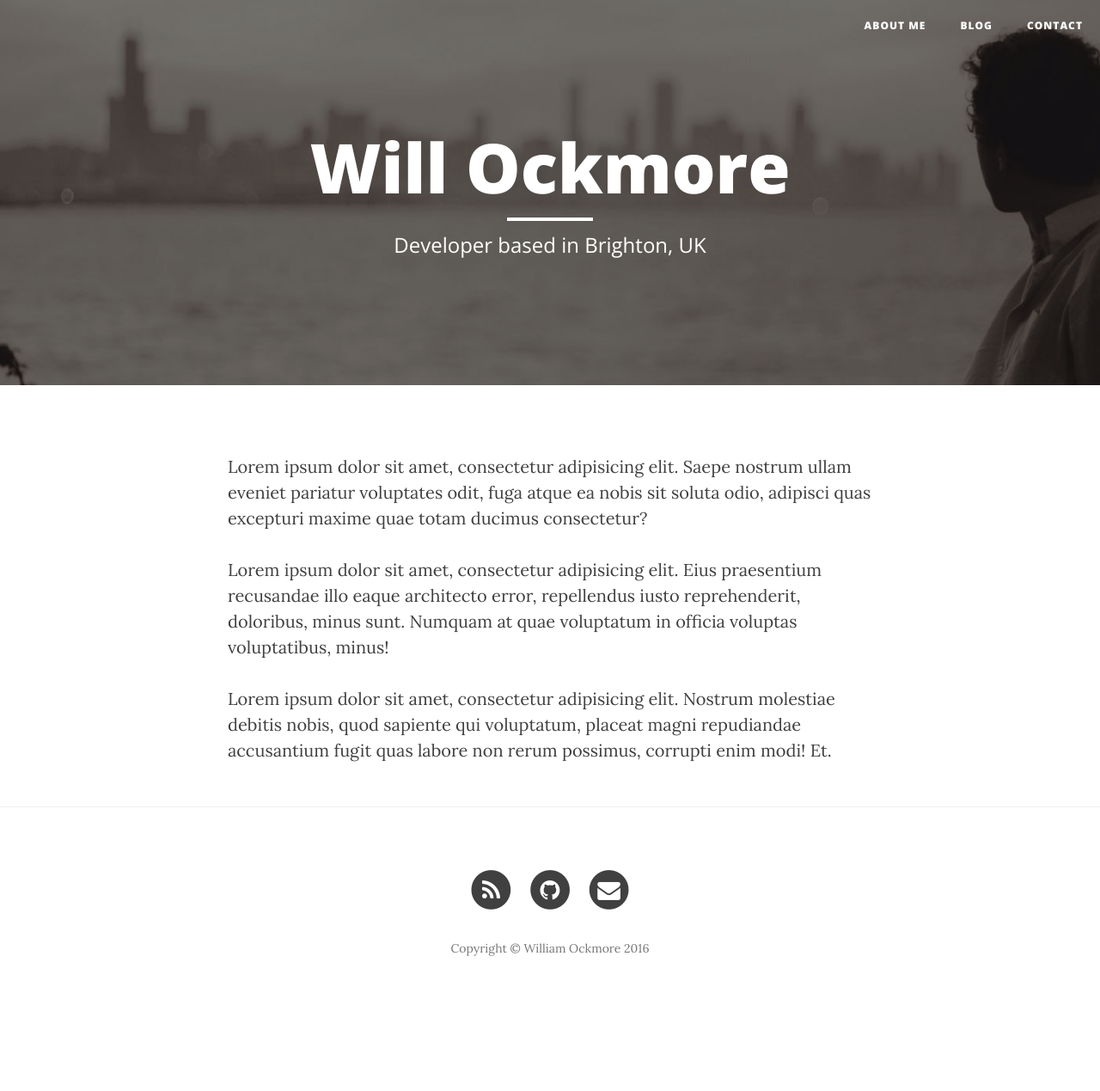
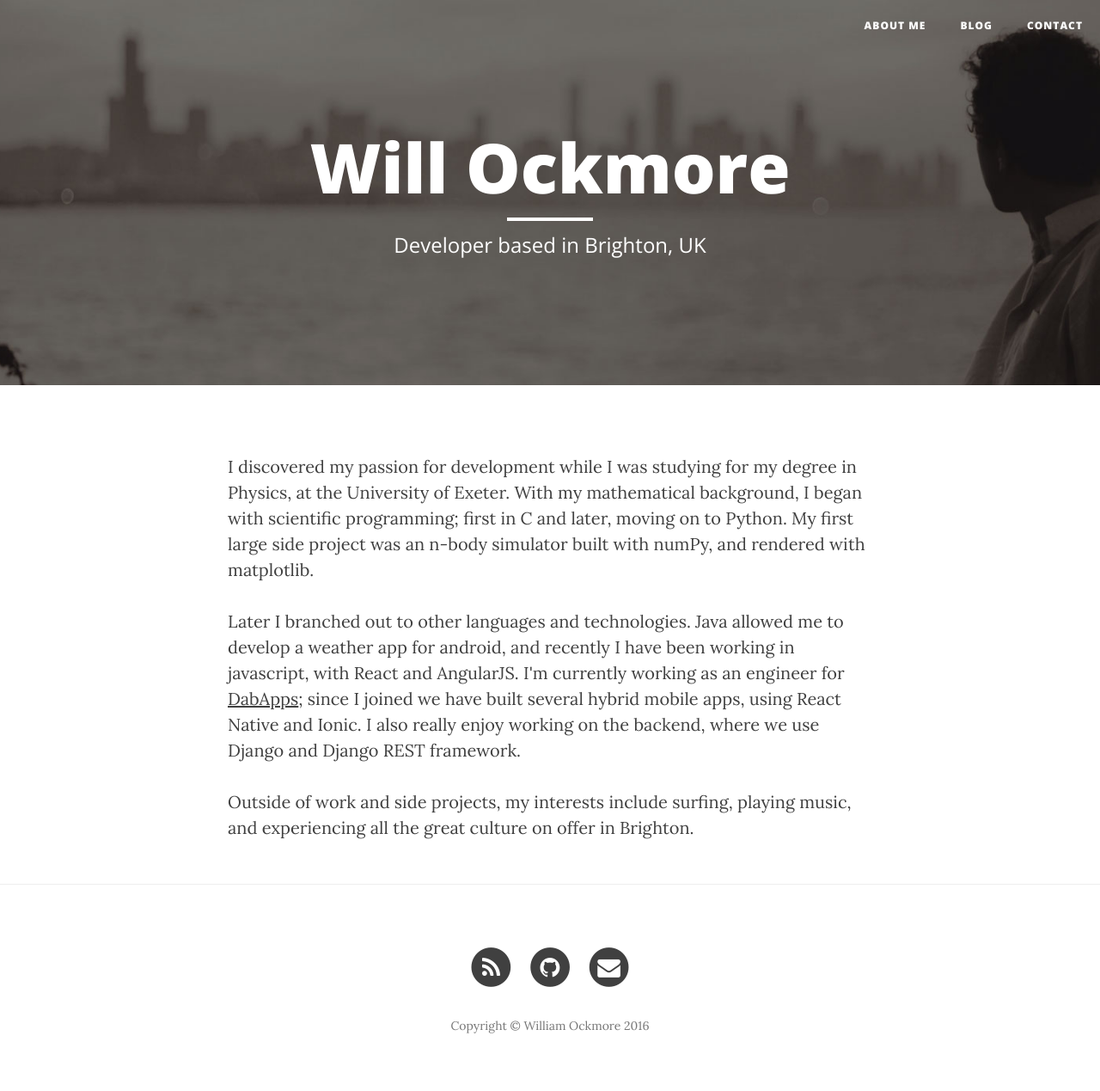
Before and after one commit to will-ockmore/will-ockmore.github.io, a Jekyll site: the page built from about.html, in a window 1280 px wide. Shown: the whole page at 86% size. Built offline with Jekyll 4.4.1, drawn with Linux system fonts in a browser that asks for light colours; nearby versions of some CDN libraries; before the commit the page ends 1179 px from its top, so only the background shows below that.

Commit message:
added content for About page

```diff
--- a/about.html
+++ b/about.html
@@ -4,8 +4,16 @@ title: "Will Ockmore"
 description: "Developer based in Brighton, UK"
 header-img: "img/about-bg.jpg"
 ---
-<p>Lorem ipsum dolor sit amet, consectetur adipisicing elit. Saepe nostrum ullam eveniet pariatur voluptates odit, fuga atque ea nobis sit soluta odio, adipisci quas excepturi maxime quae totam ducimus consectetur?</p>
+<p>I discovered my passion for development while I was studying for my degree in Physics,
+at the University of Exeter. With my mathematical background, I began with scientific
+programming; first in C and later, moving on to Python. My first large side project was
+an n-body simulator built with numPy, and rendered with matplotlib.</p>
 
-<p>Lorem ipsum dolor sit amet, consectetur adipisicing elit. Eius praesentium recusandae illo eaque architecto error, repellendus iusto reprehenderit, doloribus, minus sunt. Numquam at quae voluptatum in officia voluptas voluptatibus, minus!</p>
+<p>Later I branched out to other languages and technologies. Java allowed me to develop
+a weather app for android, and recently I have been working in javascript, with React and
+AngularJS. I'm currently working as an engineer for <a href="http://dabapps.co.uk/">DabApps</a>;
+since I joined we have built several hybrid mobile apps, using React Native and Ionic. I also
+really enjoy working on the backend, where we use Django and Django REST framework.</p>
 
-<p>Lorem ipsum dolor sit amet, consectetur adipisicing elit. Nostrum molestiae debitis nobis, quod sapiente qui voluptatum, placeat magni repudiandae accusantium fugit quas labore non rerum possimus, corrupti enim modi! Et.</p>
+<p>Outside of work and side projects, my interests include surfing, playing music,
+and experiencing all the great culture on offer in Brighton.</p>
```
